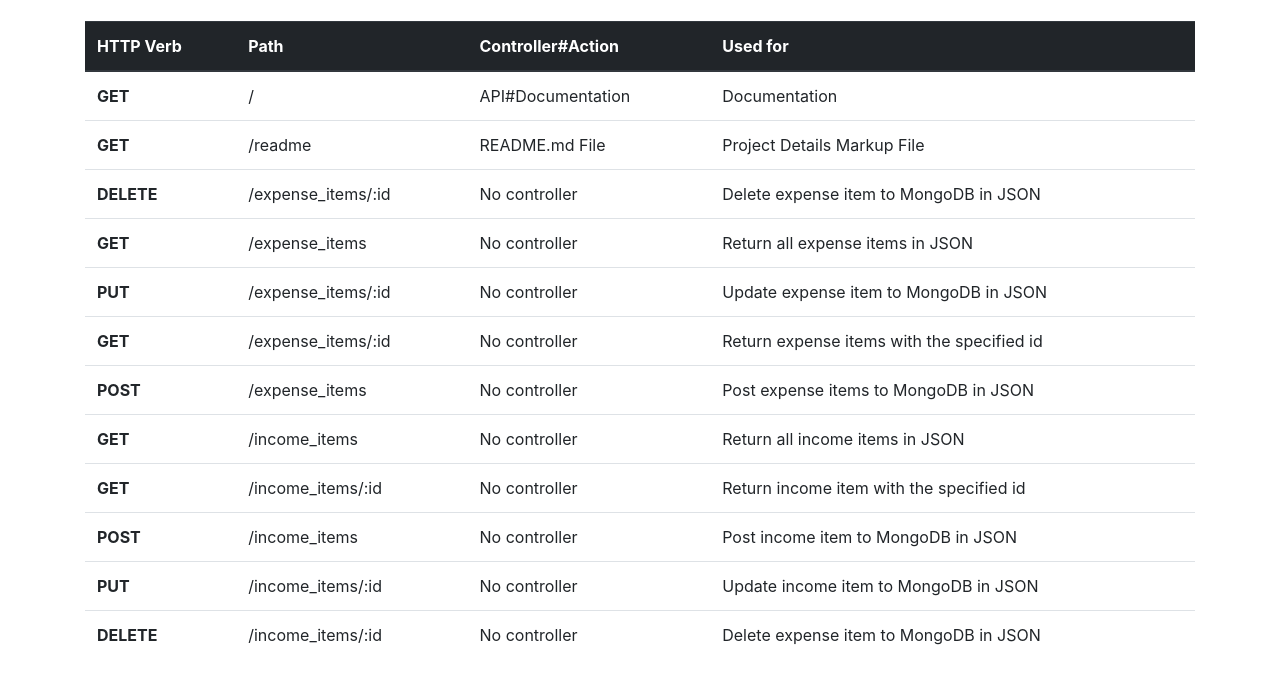
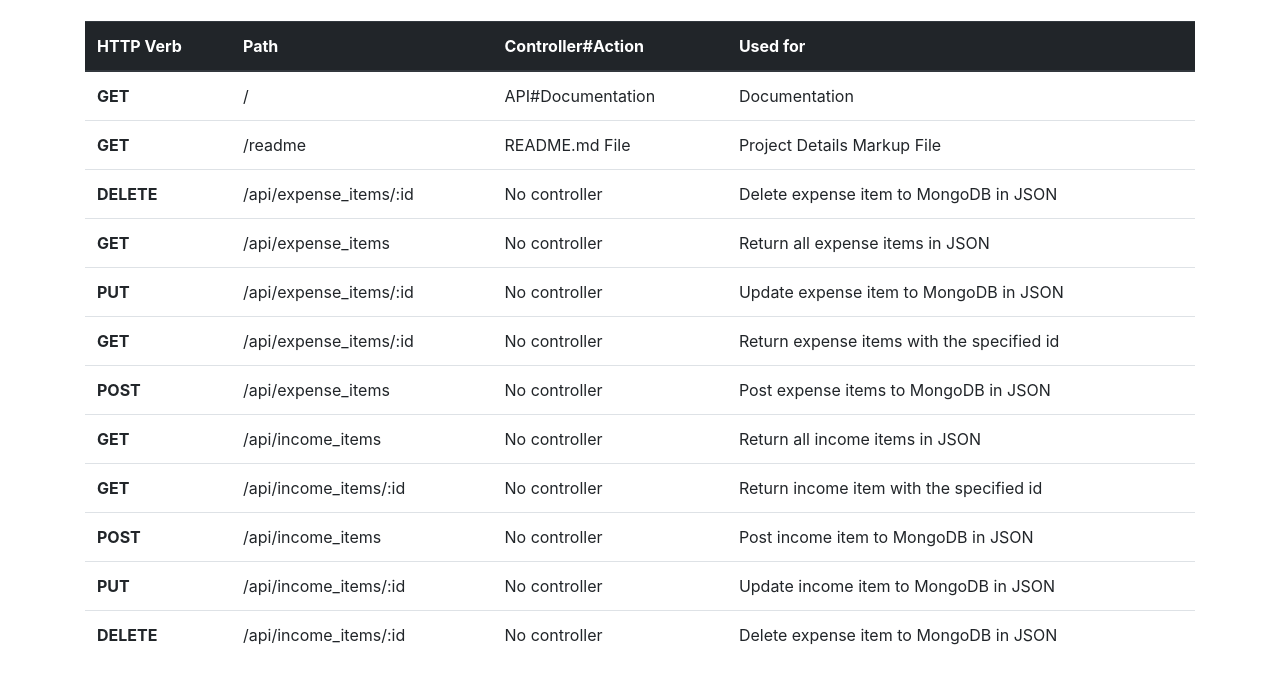
Before and after one commit to BuildForSDGCohort2/Team-185-backend, a website: page public/index.html in a window 1280 px wide. Shown: the part 65-748 px from the top of the page. Drawn offline with nearby package versions, Linux system fonts and the light colour scheme.

```diff
--- a/public/index.html
+++ b/public/index.html
@@ -40,65 +40,65 @@
               </tr>
               <tr>
                 <th scope="row">DELETE</th>
-                <td>/expense_items/:id</td>
+                <td>/api/expense_items/:id</td>
                 <td>No controller</td>
                 <td>Delete expense item to MongoDB in JSON
                </td>
               </tr>
               <tr>
                 <th scope="row">GET</th>
-                <td>/expense_items</td>
+                <td>/api/expense_items</td>
                 <td>No controller</td>
                 <td>Return all expense items in JSON</td>
               </tr>
               <tr>
                 <th scope="row">PUT</th>
-                <td>/expense_items/:id</td>
+                <td>/api/expense_items/:id</td>
                 <td>No controller</td>
                 <td>Update expense item to MongoDB in JSON
                </td>
               </tr>
               <tr>
                 <th scope="row">GET</th>
-                <td>/expense_items/:id</td>
+                <td>/api/expense_items/:id</td>
                 <td>No controller</td>
                 <td>Return expense items with the specified id</td>
               </tr>
               <tr>
                 <th scope="row">POST</th>
-                <td>/expense_items</td>
+                <td>/api/expense_items</td>
                 <td>No controller</td>
                 <td>Post expense items to MongoDB in JSON
                </td>
                <tr>
                 <th scope="row">GET</th>
-                <td>/income_items</td>
+                <td>/api/income_items</td>
                 <td>No controller</td>
                 <td>Return all income items in JSON</td>
               </tr>
               <tr>
                 <th scope="row">GET</th>
-                <td>/income_items/:id</td>
+                <td>/api/income_items/:id</td>
                 <td>No controller</td>
                 <td>Return income item with the specified id</td>
               </tr>
               <tr>
                 <th scope="row">POST</th>
-                <td>/income_items</td>
+                <td>/api/income_items</td>
                 <td>No controller</td>
                 <td>Post income item to MongoDB in JSON
                </td>
               </tr>
               <tr>
                 <th scope="row">PUT</th>
-                <td>/income_items/:id</td>
+                <td>/api/income_items/:id</td>
                 <td>No controller</td>
                 <td>Update income item to MongoDB in JSON
                </td>
               </tr>
               <tr>
                 <th scope="row">DELETE</th>
-                <td>/income_items/:id</td>
+                <td>/api/income_items/:id</td>
                 <td>No controller</td>
                 <td>Delete expense item to MongoDB in JSON
                </td>
```
Also changed, not shown: README.md.
